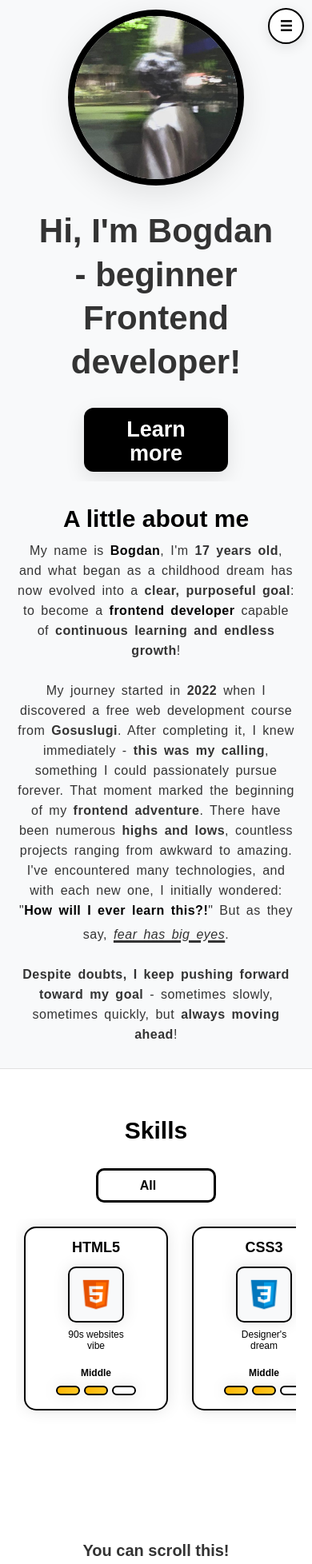
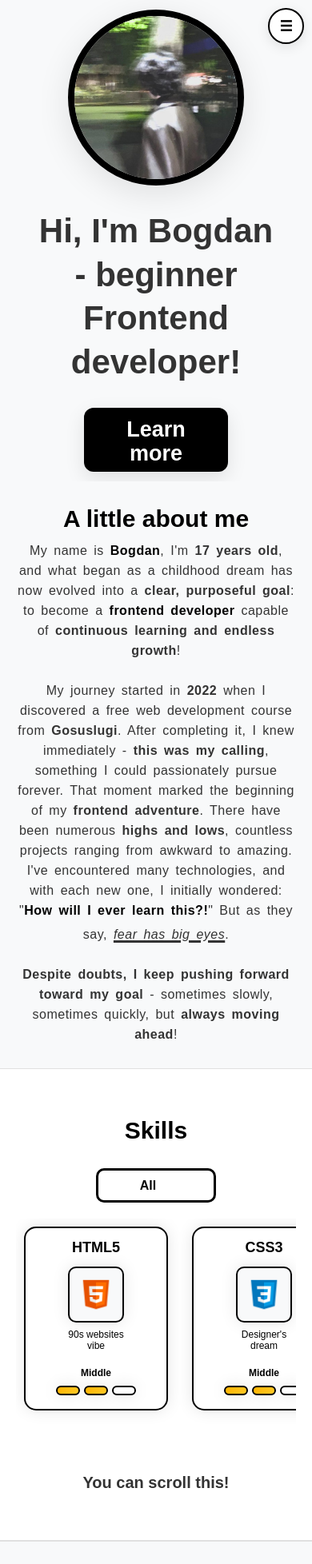
Before and after one commit to everidiy/Site-About-Me, a React (Vite) app: page / in a window 390 px wide. Shown: the top 1956 px of the page at 80% size. Built offline with nearby package versions, Linux system fonts and the light colour scheme.

Commit message:
mobile 1.3

```diff
--- a/src/styles/skills.css
+++ b/src/styles/skills.css
@@ -350,7 +350,7 @@
 @media (max-width: 500px) {
     .skills {
         padding: 60px 20px;
-        height: 80vh;
+        height: 70vh;
     }
 
     .findStage {
@@ -358,7 +358,7 @@
     }
 
     .slider-container {
-        height: 50vh;
+        height: 40vh;
         padding: 10px;
     }
 
```
